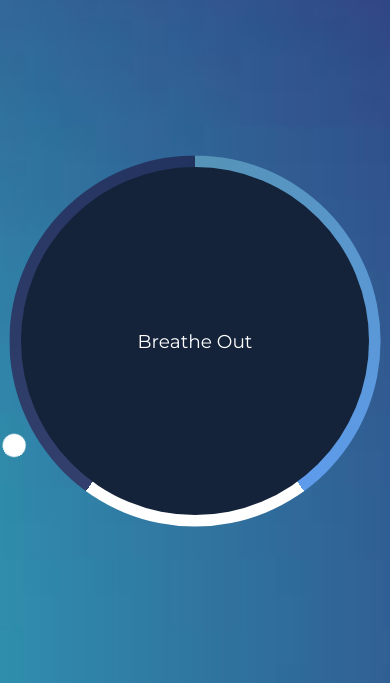
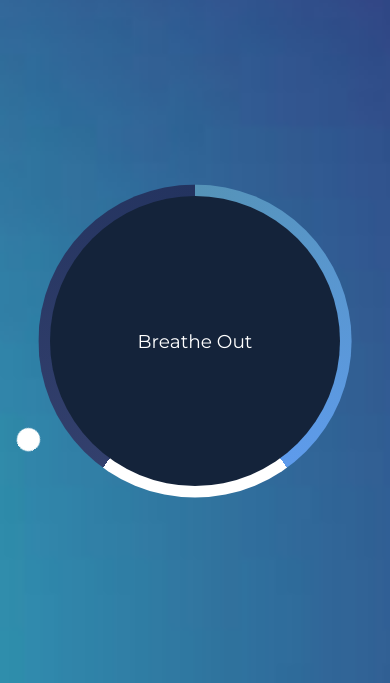
Before and after one commit to bridgetrshannon/Relax, a plain HTML site: page index.html in a window 390 px wide. Shown: the part 161-844 px from the top of the page. Drawn offline with Linux system fonts and the light colour scheme.

Commit message:
adjusted circle sizes accordingly for mobile devices

```diff
--- a/style.css
+++ b/style.css
@@ -26,8 +26,8 @@ h1 {
     display: flex;
     align-items: center;
     justify-content: center;
-    height: 300px;
-    width: 300px;
+    height: 250px;
+    width: 250px;
     margin: auto;
     position: relative;
     transform: scale(1);
@@ -43,8 +43,8 @@ h1 {
         #33406d 60%,
         #23335f 100%
     );
-    height: 320px;
-    width: 320px;
+    height: 270px;
+    width: 270px;
     position: absolute;
     /* moved over slightly so solid circle doesn't hide it */
     top: -10px;
@@ -71,9 +71,10 @@ h1 {
 .pointer-container {
     position: absolute;
     top: -40px;
-    left: 140px;
+    left: 110px;
     width: 20px;
-    height: 190px;
+    height: 170px;
+    /* background: orange; */
     animation: rotate 7.5s linear forwards infinite;
     transform-origin: bottom center;
 }
```
